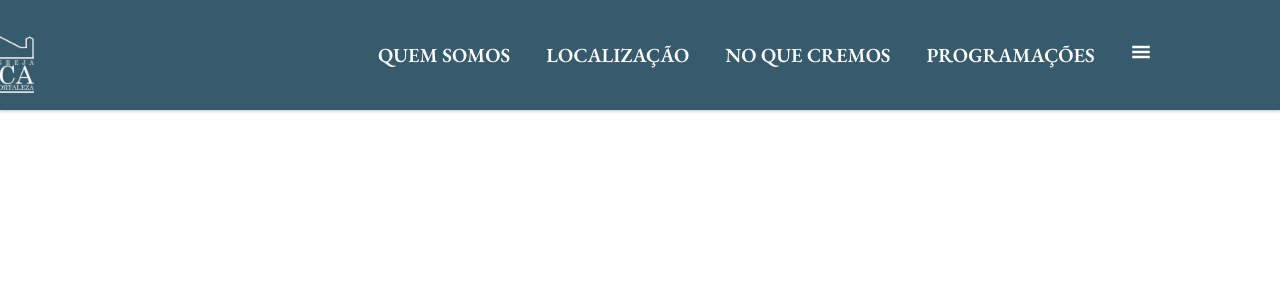
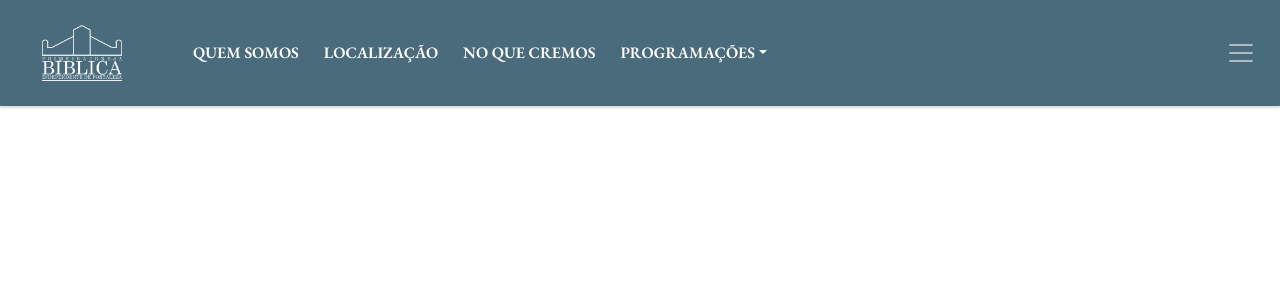
Before and after one commit to Lidia-2309/site_church, a React (Create React App) app: page /home in a window 1280 px wide. Shown: the top 300 px of the page. Built offline with nearby package versions, Linux system fonts and the light colour scheme; a web font is replaced by a local one.

Commit message:
Ajustes na NAVBAR

```diff
--- a/package.json
+++ b/package.json
@@ -11,6 +11,7 @@
     "@types/react": "^18.0.26",
     "@types/react-dom": "^18.0.10",
     "axios": "^1.2.2",
+    "bootstrap": "^5.2.3",
     "react": "^18.2.0",
     "react-dom": "^18.2.0",
     "react-icons": "^4.7.1",
--- /dev/null
+++ b/src/components/Button/index.tsx
@@ -0,0 +1,20 @@
+import 'bootstrap/dist/css/bootstrap.min.css';
+import { Button } from 'reactstrap';
+import { ButtonStyleData } from './style';
+
+
+export const ButtonData = ({data}: any) => (
+    <ButtonStyleData>
+    <Button
+        outline color="info"
+        className="Button"
+        value={data.abbrev.pt}
+        key={data.abbrev.pt}
+        >
+            {data.name}
+
+    </Button>
+    </ButtonStyleData>
+);
+
+export default ButtonData
--- /dev/null
+++ b/src/components/Button/style.tsx
@@ -0,0 +1,15 @@
+import styled from "styled-components";
+
+export const ButtonStyleData = styled.div`
+ .Button{
+    border-color: #7db2cc;
+    color: #4A6B7C;
+    margin:5px;
+
+    :hover{
+        background-color: #4A6B7C;
+        color: white;
+        border-color: #4A6B7C;
+    }
+}
+`;
--- a/src/components/NavBarHome/index.tsx
+++ b/src/components/NavBarHome/index.tsx
@@ -1,21 +1,93 @@
 import React, { useState } from "react";
-import { Body } from "./style";
+import 'bootstrap/dist/css/bootstrap.min.css';
+import {
+    Collapse,
+    Navbar,
+    NavbarToggler,
+    NavbarBrand,
+    Nav,
+    NavItem,
+    NavLink,
+    UncontrolledDropdown,
+    DropdownToggle,
+    DropdownMenu,
+    DropdownItem,
+    NavbarText,
+  } from 'reactstrap';
+import { NavBarHomeStyles } from "./style";
+
 import { GiHamburgerMenu } from 'react-icons/gi'
 import { MdOutlineClose } from 'react-icons/md'
 import { useNavigate } from "react-router-dom";
 
-const NavbarHome = () => {
+
+const NavbarHome = (args:any) => {
 
     const [showMenu, setShowMenu] = useState(false);
-    const navigate = useNavigate();
+    const toggle = () => setShowMenu(!showMenu);
+
     const handleClickIcon = () => {
         //navigate("/")
         setShowMenu(!showMenu);
     }
 
     return (
-        <Body>
-        <div className="divBody">
+        <NavBarHomeStyles>
+            <Navbar
+                className="my-2"
+                id="navbar"
+                dark
+            >
+                <NavbarBrand href="/">
+                <img
+                    alt="logo"
+                    src="assets/logoBranca.png"
+                />
+                </NavbarBrand>
+                    <Nav className="me-auto" navbar>
+                        <div className="navText">
+                        <NavItem className="navItem">
+                            <NavLink href="/">QUEM SOMOS</NavLink>
+                        </NavItem>
+                        <NavItem className="navItem">
+                            <NavLink href="/">
+                                LOCALIZAÇÃO
+                            </NavLink>
+                        </NavItem >
+                        <NavItem className="navItem">
+                            <NavLink href="/">
+                                NO QUE CREMOS
+                            </NavLink>
+                        </NavItem >
+                        <UncontrolledDropdown>
+                            <DropdownToggle nav caret>
+                                PROGRAMAÇÕES
+                            </DropdownToggle>
+                            <DropdownMenu right>
+                                <DropdownItem>Todas</DropdownItem>
+                                <DropdownItem>Casais</DropdownItem>
+                                <DropdownItem divider />
+                                <DropdownItem>Jovens</DropdownItem>
+                                <DropdownItem>Crianças</DropdownItem>
+                            </DropdownMenu>
+                        </UncontrolledDropdown>
+                        </div>
+                    </Nav>
+                <NavbarToggler onClick={toggle} />
+                <Collapse isOpen={showMenu} navbar>
+                    <div className="menu-lateral">
+                        <MdOutlineClose className="iconClosed" onClick={handleClickIcon} ></MdOutlineClose>
+                        <a href="/biblia" className="menu-text">BÍBLIA</a>
+                    </div>
+                </Collapse>
+            </Navbar>
+        </NavBarHomeStyles>
+    );
+};
+
+export default NavbarHome
+
+{/* <div className="divBody">
         <nav className="navbar">
             <img src="assets/logoBranca.png" alt=""></img>
             <div className="div_a">
@@ -32,9 +104,4 @@ const NavbarHome = () => {
                     <a href="/biblia" className="menu-text">BÍBLIA</a>
                 </div>
             }
-        </div>
-        </Body>
-    );
-};
-
-export default NavbarHome;
+        </div> */}
--- a/src/components/NavBarHome/style.tsx
+++ b/src/components/NavBarHome/style.tsx
@@ -3,50 +3,45 @@ import styled from 'styled-components';
 
 <link href="https://fonts.googleapis.com/css2?family=Asul&display=swap" rel="stylesheet"></link>
 
-export const Body = styled.body`
+export const NavBarHomeStyles= styled.nav`
 
-.divBody{
-        position: fixed;
-        display: flex;
-        left: 0;
-        right: 0;
-        top: 0;
-        height: 110px;
+  #navbar {
+    margin-top: 0rem!important;
+    background-color: #4a6b7c !important;
     box-shadow: 0 2px 2px rgba(0, 0, 0, 0.15);
     z-index: 10;
-        background-color: #365B6D;
   }
-
-.navbar {
+  .navbar-brand {
+    color: white !important;
+    font-family: 'EB Garamond', serif;
+    letter-spacing: 1px;
+    font-size:17px;
+  }
+  img {
+    height: 80px !important;
+    width: 80px !important;
+    margin-left: 30px;
+    margin-right: 30px;
+  }
+  .navText{
     display: flex;
-    align-items: center;
-    justify-content: flex-start;
-    position: relative;
+    flex-direction: row !important;
   }
-
-.navbar img, .navbar h3 {
-    float: left;
+  a.nav-link, a.dropdown-toggle.nav-link, a.menu-text {
+    text-decoration:none;
+    font-family: 'EB Garamond', serif;
+    color:white;
+    padding-left:25px;
+    :hover{
+      font-size:18px;
+      font-style:bold;
     }
-
-img {
-  transform: scale(0.1);
-  margin-inline-start: -70vh;
   }
-
-.div_a{
-    margin-inline-start: -10rem;
+  button{
+    border:none;
   }
-
-a{
-    width: 1114px;
-    height: 66px;
-    left: 277px;
-    top: 105px;
-    margin: 18px;
-    font-size: 20px;
-    text-decoration: none;
-    color: #FFFFFF;
-    font-family: 'EB Garamond', serif;
+  .navbar-toggler-icon{
+    color:white !important;
   }
 
   .iconMenu, .iconClosed  {
@@ -61,38 +56,13 @@ a{
   }
 
   .menu-lateral {
-  position: fixed; /* posiciona a div fora do fluxo normal do documento */
-  top: 0; /* posiciona a div no topo da tela */
-  right: 0; /* posiciona a div no canto direito da tela */
-  width: 300px; /* define o tamanho da div */
-  height: 100%; /* define o tamanho da div */
-  background-color: #17798a; /* define a cor de fundo */
-  box-shadow: 2px 0px 10px rgba(0, 0, 0, 0.3); /* adiciona sombra */
-  z-index: 999; /* garante que a div fique acima de outros elementos */
+    position: fixed;
+    top: 0;
+    right: 0;
+    width: 300px;
+    height: 100%;
+    background-color: #17798a;
+    box-shadow: 2px 0px 10px rgba(0, 0, 0, 0.3);
+    z-index: 999;
 }
-
-
-
-@media (max-width: 1020px) {
-
-  nav {
-  display: flex;
-  justify-content: center;
-  align-items: center;
-  width: 100%;
-  margin: 0 auto;
-  height: 100%;
-  text-align: center;
-}
-
-img {
-  display:flex;
-  max-width:100%;
-  margin: 0 auto;
-  transform: none;
-  height: 110px;
-}
-
-}
-
 `;
--- a/src/components/NavBarInitial/index.tsx
+++ b/src/components/NavBarInitial/index.tsx
@@ -1,16 +1,24 @@
 import React from "react";
-import { Body } from "./style";
+import 'bootstrap/dist/css/bootstrap.min.css';
+import { Navbar, NavbarBrand } from "reactstrap";
+import { NavBarStyle } from "./style";
 
 const NavbarInitial = () => {
   return (
-    <Body>
-    <div>
-      <nav className="navbar">
-        <img src="assets/logoBranca.png" alt=""></img>
-        <h3>PRIMEIRA IGREJA BÍBLICA INDEPENDENTE DE FORTALEZA</h3>
-        </nav>
-    </div>
-    </Body>
+    <NavBarStyle>
+    <Navbar
+    className="my-2"
+    id="navbar"
+  >
+    <NavbarBrand href="/home">
+      <img
+        alt="logo"
+        src="assets/logoBranca.png"
+      />
+      <span>PRIMEIRA IGREJA BÍBLICA INDEPENDENTE DE FORTALEZA</span>
+    </NavbarBrand>
+  </Navbar>
+  </NavBarStyle>
   );
 };
 
--- a/src/components/NavBarInitial/style.tsx
+++ b/src/components/NavBarInitial/style.tsx
@@ -1,9 +1,51 @@
 import React from 'react';
 import styled from 'styled-components';
 
-export const Body = styled.body`
+export const NavBarStyle = styled.nav`
+  #navbar {
+    margin-top: 0rem!important;
+    background-color: #4a6b7c !important;
+    box-shadow: 0 2px 2px rgba(0, 0, 0, 0.15);
+    z-index: 10;
+  }
+  .navbar-brand {
+    color: white !important;
+    font-family: 'EB Garamond', serif;
+    letter-spacing: 1px;
+    font-size:17px;
+  }
+  img {
+    height: 80px !important;
+    width: 80px !important;
+    margin-left: 30px;
+    margin-right: 30px;
+  }
 
-   div{
+  @media (max-width: 725px) {
+    .navbar>.container-fluid{
+      display:flex;
+      align-items:center;
+      justify-content:center;
+    }
+    .navbar-brand {
+      display:flex;
+      align-items:center;
+      justify-content:center;
+    }
+    span {
+    display: none;
+    }
+
+
+  }
+
+`;
+
+
+
+/* export const Body = styled.nav`
+
+    div{
         position: fixed;
         display: flex;
         left: 0;
@@ -15,33 +57,34 @@ export const Body = styled.body`
         background-color: #365B6D;
    }
 
-.navbar {
+#navbar {
     display: flex;
     align-items: center;
     justify-content: flex-start;
     position: relative;
 }
 
-.navbar img, .navbar h3 {
+#navbar img, #navbar h3 {
     float: left;
 }
 
 img {
   transform: scale(0.1);
-  margin-inline-start: -70vh;
+   margin-inline-start: -70vh;
 }
 
 h3 {
   color: white;
   font-family: 'EB Garamond', serif;
   letter-spacing: 1px;
-  text-indent: -70vh;
+  font-size:10px;
+   text-indent: -70vh;
 }
 
 
 @media (max-width: 1020px) {
 
-  nav {
+   nav {
   display: flex;
   justify-content: center;
   align-items: center;
@@ -61,8 +104,8 @@ img {
 
 
   h3 {
-    display: none; /* esconde o título */
+    display: none;  esconde o título
   }
 }
 
-`;
+`; */
--- a/src/pages/Biblia/index.tsx
+++ b/src/pages/Biblia/index.tsx
@@ -4,6 +4,7 @@ import { CenterContent } from "./style"
 import { useEffect, useState } from "react"
 import apibiblia from "../../services/api"
 import { Button } from 'reactstrap';
+import ButtonData from "../../components/Button/index"
 
 interface Books {
     abbrev: {pt: string, en: string},
@@ -65,9 +66,8 @@ export const Biblia = () => {
                             <option value="">LIVROS</option>  */}
                         <div className="divButton">
                             {data && data.filter((p:any)=> p.testament == "VT").map(data => (
-                                <Button outline color="info" className="Button" value={data.abbrev.pt} key={data.abbrev.pt}>
-                                    {data.name}
-                                </Button>))
+                               <ButtonData data={data}/>
+                                ))
                             }
                         </div>
                     {/*     </select>  */}
--- a/src/pages/Biblia/style.tsx
+++ b/src/pages/Biblia/style.tsx
@@ -55,6 +55,14 @@ export const CenterContent = styled.div`
     }
 
     .Button{
+        border-color: #7db2cc;
+        color: #4A6B7C;
         margin:5px;
+
+        :hover{
+            background-color: #4A6B7C;
+            color: white;
+            border-color: #4A6B7C;
+        }
     }
 `;
```
Also changed, not shown: 2 other files (tests, documents, lock files or other folders). Lines whose indentation alone changed are shown as unchanged.
